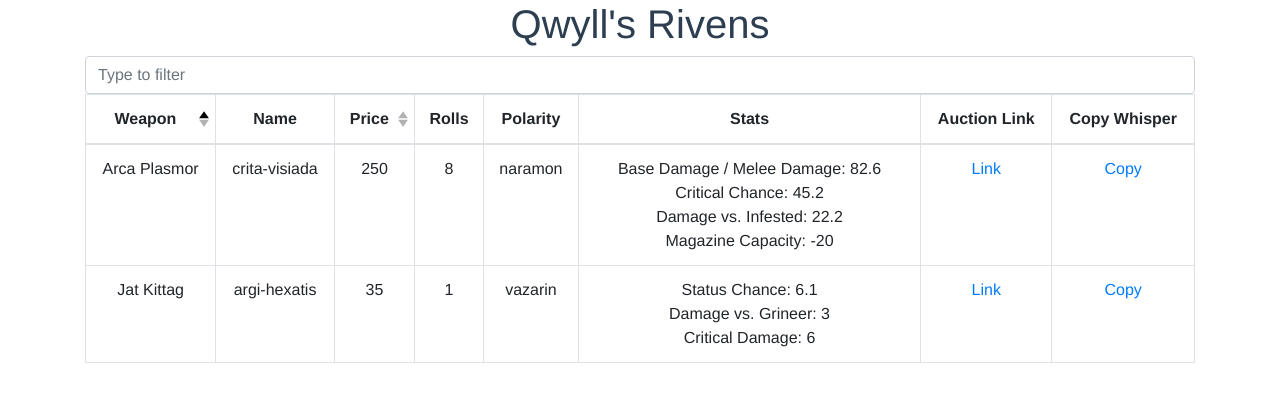
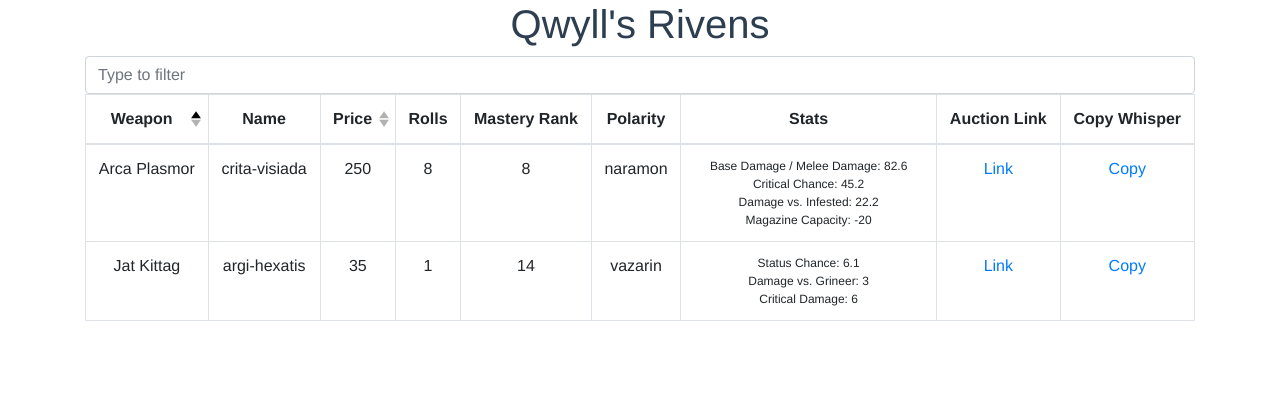
Before and after one commit to kylewill0725/warframemarketauctionexplorer, a Vue app: page /#/ in a window 1280 px wide. Shown: the top 402 px of the page. Built offline with nearby package versions, Linux system fonts and the light colour scheme; what vue-clipboard2, vue-jsonp would draw is missing.

Commit message:
Added mr coloumn

```diff
--- a/src/views/AuctionList.vue
+++ b/src/views/AuctionList.vue
@@ -18,17 +18,20 @@
       <template v-slot:cell(rolls)="{ item }">
         {{ item.item.re_rolls }}
       </template>
+      <template v-slot:cell(masteryRank)="{ item }">
+        {{ item.item.mastery_level }}
+      </template>
       <template v-slot:cell(polarity)="{ item }">
         {{ item.item.polarity }}
       </template>
       <template v-slot:cell(stats)="{ item }">
         <b-col>
-          <div :key="stat.name" v-for="stat in positiveStats(item.item.attributes)">
+          <div class="stats" :key="stat.name" v-for="stat in positiveStats(item.item.attributes)">
             {{ stat.name }}: {{stat.value}}
           </div>
         </b-col>
         <b-col>
-          <div :key="stat.name" v-for="stat in negativeStats(item.item.attributes)">
+          <div class="stats" :key="stat.name" v-for="stat in negativeStats(item.item.attributes)">
             {{ stat.name }}: {{stat.value}}
           </div>
         </b-col>
@@ -74,6 +77,7 @@
     { key: 'name' },
     { key: 'starting_price', sortable: true, label: 'Price' },
     'rolls',
+    'masteryRank',
     'polarity',
     'stats',
     'auctionLink',
@@ -119,3 +123,8 @@
   }
 }
 </script>
+<style scoped>
+.stats {
+  font-size: 75%;
+}
+</style>
```
Also changed, not shown: 7 other files (tests, documents, lock files or other folders).
